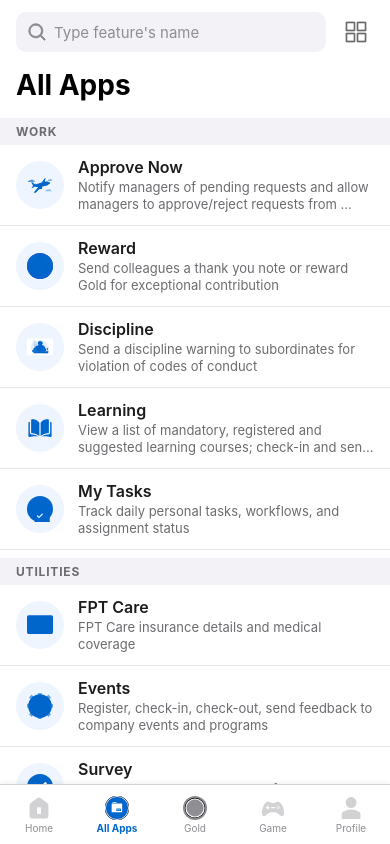
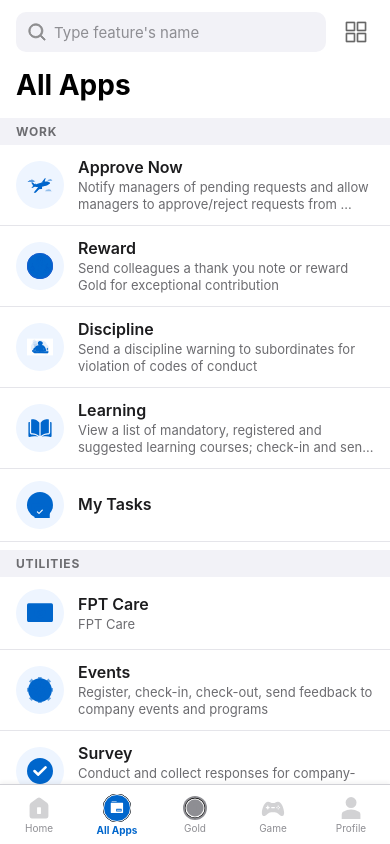
Before and after one commit to leduy0426/exercise1_myapp_fpt, a React Native app: screen / in a window 390 px wide. Built offline with nearby package versions, Linux system fonts and the light colour scheme.

Commit message:
Update All Apps screens, profile screen and bottom nav active tab styling to match screenshots

```diff
--- a/App.js
+++ b/App.js
@@ -62,8 +62,8 @@
         >
           <SvgIcon
             name={currentTab === 'Home' ? 'ic_tab_home_active' : 'ic_tab_home'}
-            width={24}
-            height={24}
+            width={currentTab === 'Home' ? 28 : 24}
+            height={currentTab === 'Home' ? 28 : 24}
             color={currentTab === 'Home' ? '#0066CC' : '#8E8E93'}
           />
           <Text style={[styles.navText, currentTab === 'Home' && styles.navTextActive]}>
@@ -78,8 +78,8 @@
         >
           <SvgIcon
             name={currentTab === 'AllApps' ? 'ic_tab_all_apps_active' : 'ic_tab_all_apps'}
-            width={24}
-            height={24}
+            width={currentTab === 'AllApps' ? 28 : 24}
+            height={currentTab === 'AllApps' ? 28 : 24}
             color={currentTab === 'AllApps' ? '#0066CC' : '#8E8E93'}
           />
           <Text style={[styles.navText, currentTab === 'AllApps' && styles.navTextActive]}>
@@ -94,8 +94,8 @@
         >
           <SvgIcon
             name={currentTab === 'Gold' ? 'ic_tab_gold_active' : 'ic_tab_gold'}
-            width={24}
-            height={24}
+            width={currentTab === 'Gold' ? 28 : 24}
+            height={currentTab === 'Gold' ? 28 : 24}
             color={currentTab === 'Gold' ? '#0066CC' : '#8E8E93'}
           />
           <Text style={[styles.navText, currentTab === 'Gold' && styles.navTextActive]}>
@@ -110,8 +110,8 @@
         >
           <SvgIcon
             name={currentTab === 'Game' ? 'ic_tab_game_active' : 'ic_tab_game'}
-            width={24}
-            height={24}
+            width={currentTab === 'Game' ? 28 : 24}
+            height={currentTab === 'Game' ? 28 : 24}
             color={currentTab === 'Game' ? '#0066CC' : '#8E8E93'}
           />
           <Text style={[styles.navText, currentTab === 'Game' && styles.navTextActive]}>
@@ -126,8 +126,8 @@
         >
           <SvgIcon
             name={currentTab === 'Profile' ? 'ic_tab_profile_active' : 'ic_tab_profile'}
-            width={24}
-            height={24}
+            width={currentTab === 'Profile' ? 28 : 24}
+            height={currentTab === 'Profile' ? 28 : 24}
             color={currentTab === 'Profile' ? '#0066CC' : '#8E8E93'}
           />
           <Text style={[styles.navText, currentTab === 'Profile' && styles.navTextActive]}>
@@ -173,7 +173,7 @@
     {
       id: '5',
       title: 'My Tasks',
-      desc: 'Track daily personal tasks, workflows, and assignment status',
+      desc: '',
       iconName: 'ic_app_my_tasks',
     },
   ];
@@ -182,7 +182,7 @@
     {
       id: '6',
       title: 'FPT Care',
-      desc: 'FPT Care insurance details and medical coverage',
+      desc: 'FPT Care',
       iconName: 'ic_app_fpt_care',
     },
     {
@@ -200,20 +200,53 @@
     {
       id: '9',
       title: 'FPT Dating',
-      desc: 'Dating feature and social networking within company',
+      desc: 'Dating feature.',
       iconName: 'ic_app_fpt_dating',
     },
     {
       id: '10',
       title: 'Payslip',
-      desc: 'Monthly payslip and compensation statements',
+      desc: 'Payslip',
       iconName: 'ic_app_payslip',
     },
     {
       id: '11',
       title: 'Birthday',
-      desc: 'Your birthday is a special moment. We are very happy to send the best wishes for you.',
+      desc: "Your birthday is a special moment. We're very happy to send the best wishes for you. Colleagues can send you birthday wishes on myFPT.",
       iconName: 'ic_app_birthday',
+    },
+  ];
+
+  const newsItems = [
+    {
+      id: '12',
+      title: 'News',
+      desc: 'A collection of latest news and notable events around the company',
+      iconName: 'ic_app_news',
+    },
+    {
+      id: '13',
+      title: 'Star Ave',
+      desc: 'Recognise notable achievements within a business unit or within FPT',
+      iconName: 'ic_app_star_ave',
+    },
+  ];
+
+  const wikiItems = [
+    {
+      id: '14',
+      title: 'Employee Info',
+      desc: 'Basic, non-confidential employee information (name, gender, department, etc.)',
+      iconName: 'ic_app_employee_info',
+    },
+  ];
+
+  const gameItems = [
+    {
+      id: '15',
+      title: 'Game',
+      desc: 'Community-engaging games with Gold as rewards',
+      iconName: 'ic_app_game',
     },
   ];
 
@@ -223,12 +256,22 @@
     return items.filter(
       (item) =>
         item.title.toLowerCase().includes(query) ||
-        item.desc.toLowerCase().includes(query)
+        (item.desc && item.desc.toLowerCase().includes(query))
     );
   };
 
   const filteredWork = filterItems(workItems);
   const filteredUtilities = filterItems(utilityItems);
+  const filteredNews = filterItems(newsItems);
+  const filteredWiki = filterItems(wikiItems);
+  const filteredGame = filterItems(gameItems);
+
+  const hasAnyMatches =
+    filteredWork.length > 0 ||
+    filteredUtilities.length > 0 ||
+    filteredNews.length > 0 ||
+    filteredWiki.length > 0 ||
+    filteredGame.length > 0;
 
   const renderItem = (item) => (
     <TouchableOpacity key={item.id} style={styles.appRow} activeOpacity={0.7}>
@@ -237,9 +280,11 @@
       </View>
       <View style={styles.appContent}>
         <Text style={styles.appTitle}>{item.title}</Text>
-        <Text style={styles.appDesc} numberOfLines={2}>
-          {item.desc}
-        </Text>
+        {item.desc ? (
+          <Text style={styles.appDesc} numberOfLines={2}>
+            {item.desc}
+          </Text>
+        ) : null}
       </View>
     </TouchableOpacity>
   );
@@ -294,7 +339,37 @@
         </>
       )}
 
-      {filteredWork.length === 0 && filteredUtilities.length === 0 && (
+      {/* Group NEWS */}
+      {filteredNews.length > 0 && (
+        <>
+          <View style={styles.sectionHeader}>
+            <Text style={styles.sectionHeaderText}>NEWS</Text>
+          </View>
+          {filteredNews.map(renderItem)}
+        </>
+      )}
+
+      {/* Group WIKI */}
+      {filteredWiki.length > 0 && (
+        <>
+          <View style={styles.sectionHeader}>
+            <Text style={styles.sectionHeaderText}>WIKI</Text>
+          </View>
+          {filteredWiki.map(renderItem)}
+        </>
+      )}
+
+      {/* Group GAME */}
+      {filteredGame.length > 0 && (
+        <>
+          <View style={styles.sectionHeader}>
+            <Text style={styles.sectionHeaderText}>GAME</Text>
+          </View>
+          {filteredGame.map(renderItem)}
+        </>
+      )}
+
+      {!hasAnyMatches && (
         <View style={styles.emptyState}>
           <SvgIcon name="ic_search" width={48} height={48} color="#C7C7CC" />
           <Text style={styles.emptyText}>No features match "{searchQuery}"</Text>
```
Also changed, not shown: imgs/icons.js.
